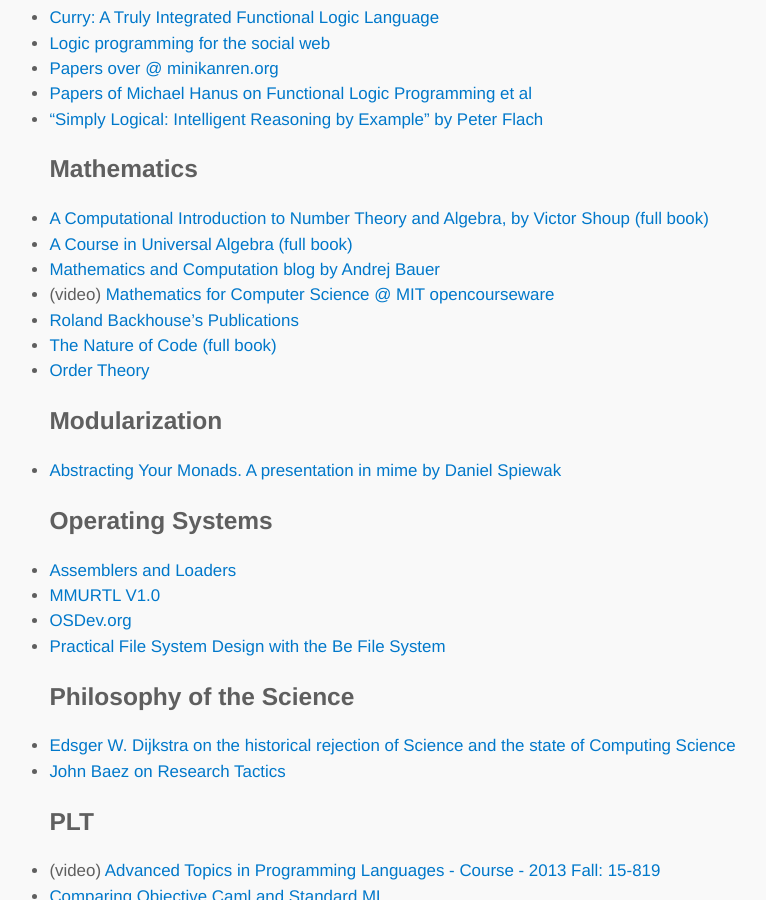
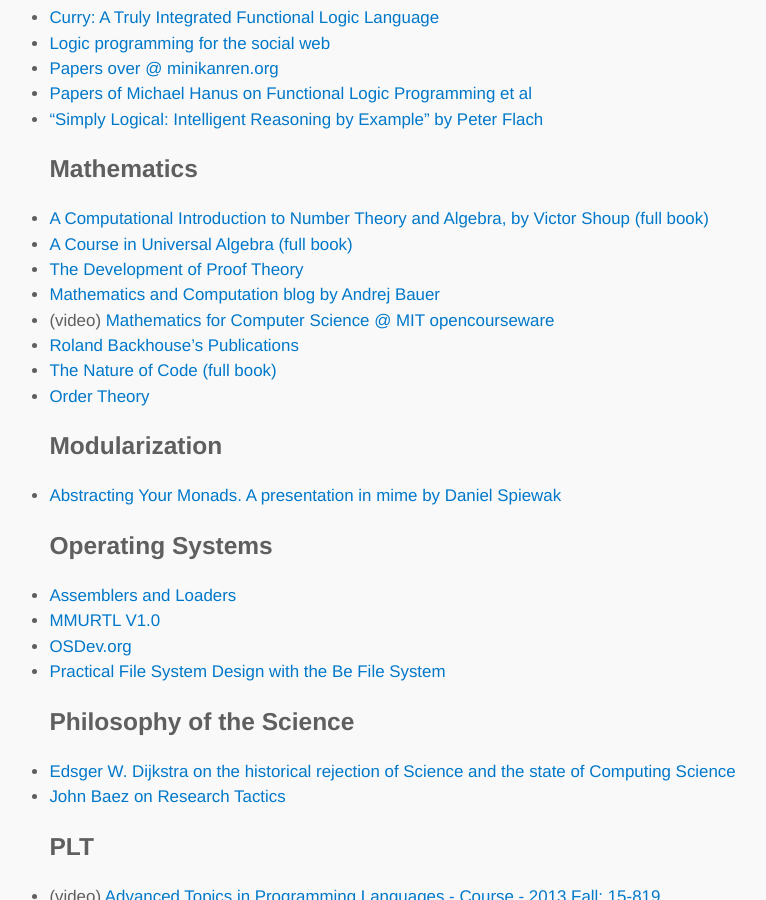
Before and after one commit to lambdatoast/lambdatoast.github.com, a Jekyll site: the page built from cs-resources/index.md, in a window 1280 px wide and 900 px high, scrolled down 4502 px. Shown: the whole window, without its empty margins (200-966 px from the left). Built offline with Jekyll 4.4.1, drawn with Linux system fonts in a browser that asks for light colours.

Commit message:
Add link to The Development of Proof Theory.

```diff
--- a/cs-resources/index.md
+++ b/cs-resources/index.md
@@ -146,6 +146,7 @@
 ## Mathematics
   - [A Computational Introduction to Number Theory and Algebra, by Victor Shoup (full book)](http://shoup.net/ntb/)
   - [A Course in Universal Algebra (full book)](http://www.math.uwaterloo.ca/~snburris/htdocs/ualg.html)
+  - [The Development of Proof Theory](http://plato.stanford.edu/entries/proof-theory-development/)
   - [Mathematics and Computation blog by Andrej Bauer](http://math.andrej.com/)
   - (video) [Mathematics for Computer Science @ MIT opencourseware](http://ocw.mit.edu/courses/electrical-engineering-and-computer-science/6-042j-mathematics-for-computer-science-fall-2010/)
   - [Roland Backhouse's Publications](http://www.cs.nott.ac.uk/~rcb/papers/papers.html)
```
